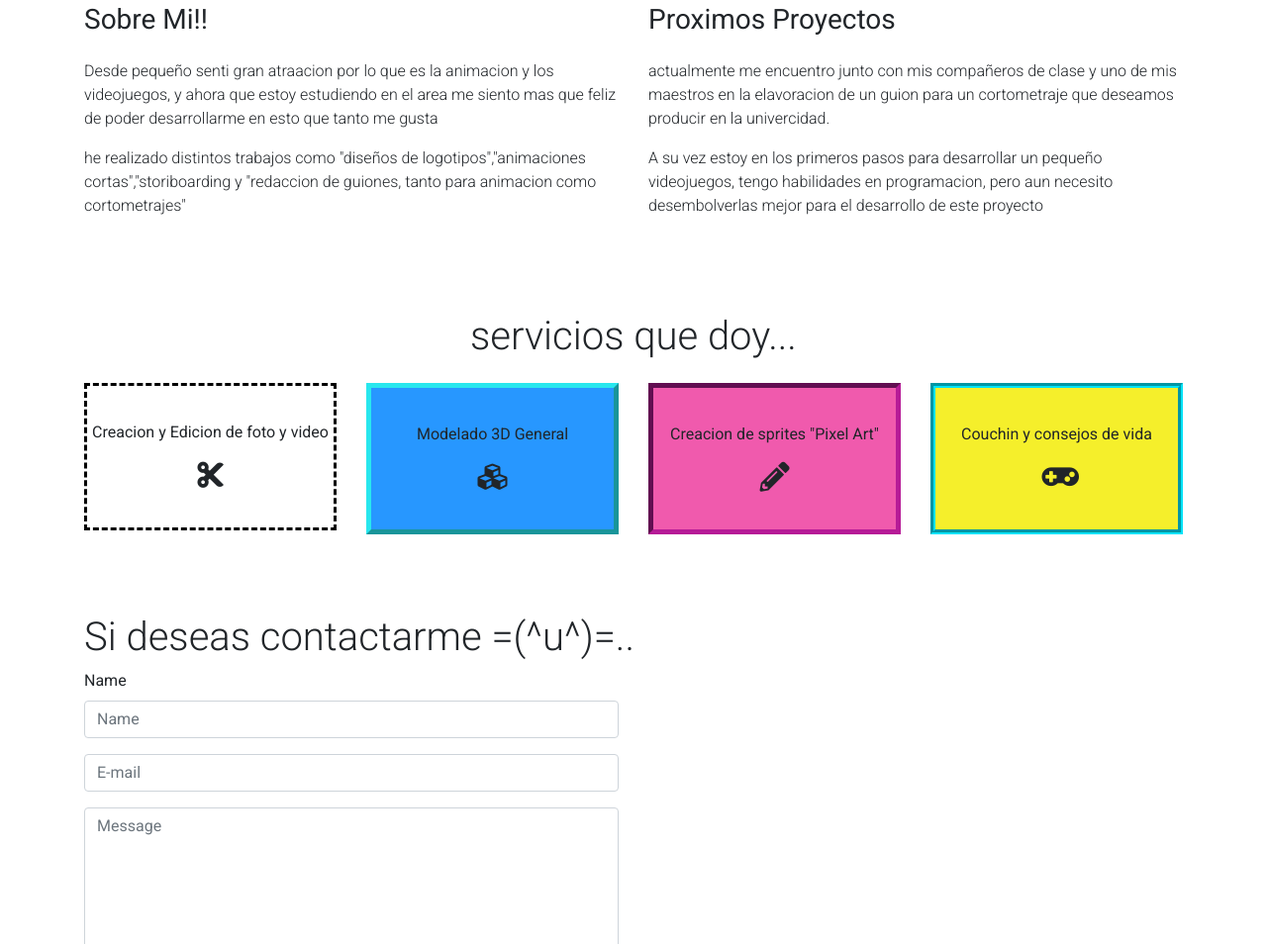
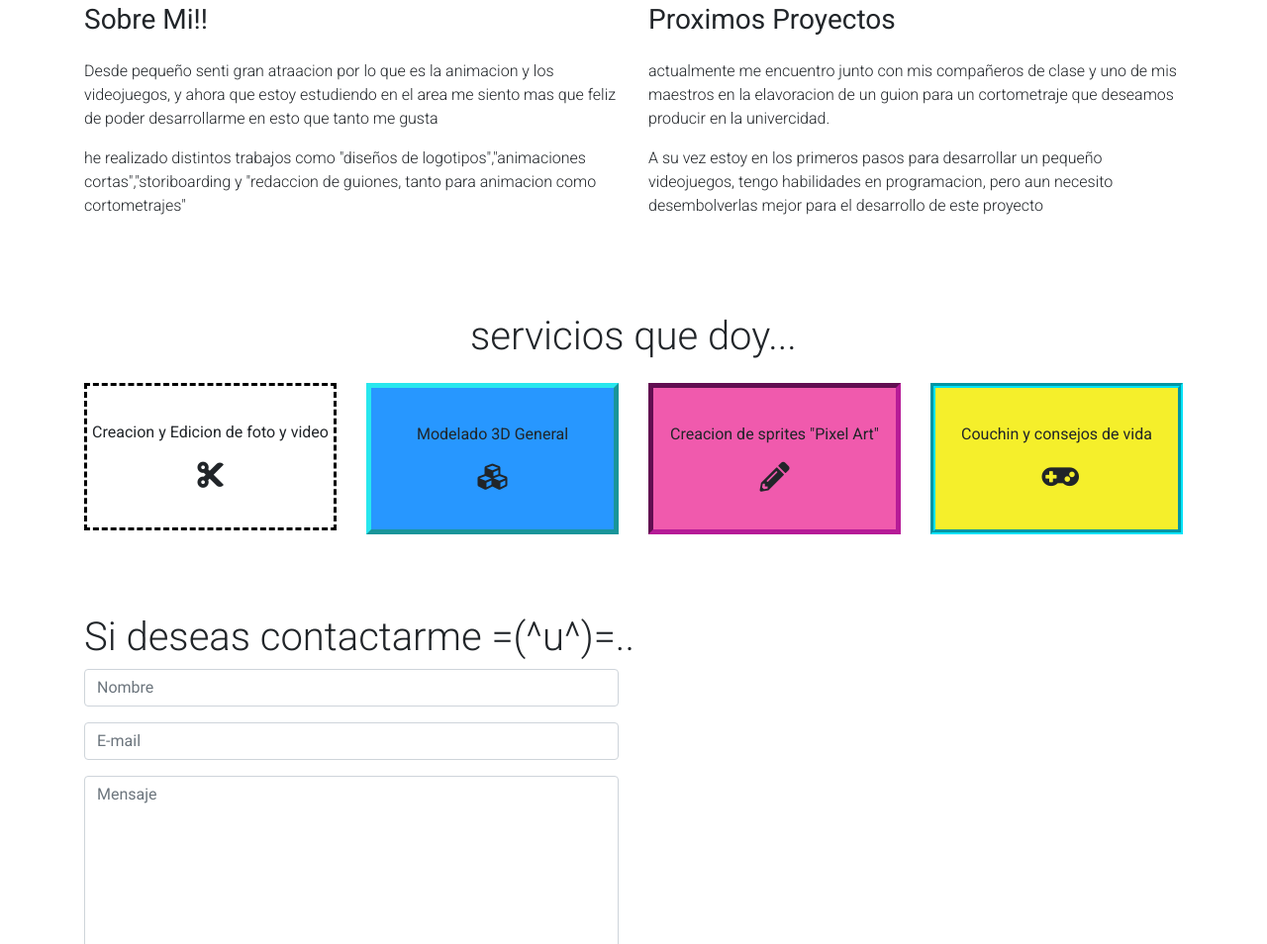
Before and after one commit to whasfox/Portafolio, a plain HTML site: page index.html in a window 1280 px wide. Shown: the part 1846-2800 px from the top of the page at 99% size. Drawn offline with Linux system fonts and the light colour scheme.

Commit message:
Add files via upload

```diff
--- a/index.html
+++ b/index.html
@@ -184,15 +184,14 @@
 					<form name="form-contact" id="form-contact" method="post">
 
 						<div class="form-group">
-							<label>Name</label>
-							<input name="nombre" id="nombre" type="text" class="form-control" placeholder="Name" required>
+							<input name="nombre" id="nombre" type="text" class="form-control" placeholder="Nombre" required>
 						</div>
 
 						<div class="form-group">
 							<input name="correo" id="correo" type="email" class="form-control" placeholder="E-mail" required>
 						</div>
 						<div class="form-group">
-							<textarea name="comment" id="comment" class="form-control" placeholder="Message" rows="8"></textarea>
+							<textarea name="comment" id="comment" class="form-control" placeholder="Mensaje" rows="8"></textarea>
 						</div>
 						<div class="form-group">
 							<button type="submit" class="btn-negro">Submit</button>
```
